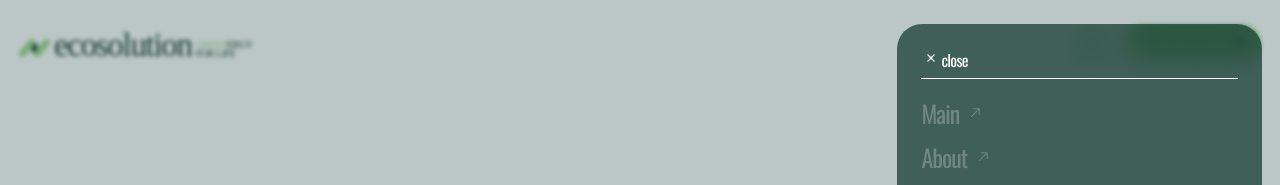
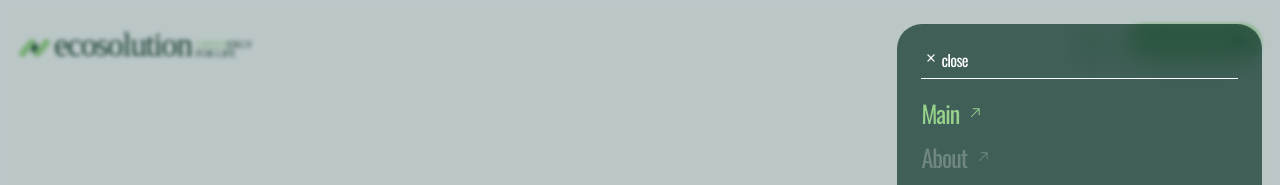
Before and after one commit to VitalikN/green_energy, a Next.js app: page / in a window 1280 px wide. Both pictures are taken after a click on the element 1092 px from the left and 46 px from the top of the page. Shown: the top 185 px of the page. Built offline with nearby package versions, Linux system fonts and the light colour scheme.

Commit message:
fix active

```diff
--- a/src/components/Burger.jsx
+++ b/src/components/Burger.jsx
@@ -35,8 +35,7 @@ const Burger = () => {
                 smooth={true}
                 offset={-120}
                 duration={700}
-                href="/"
-                className={`${styles.menu__link}
+                className={`${styles.menu__link} ${styles.active}
                 `}
               >
                 Main
--- a/src/sass/layouts/burger.module.scss
+++ b/src/sass/layouts/burger.module.scss
@@ -121,10 +121,9 @@
   gap: 8px;
   border-top: 1px solid #fff;
 }
-.active {
-  color: var(--color-hover);
-}
+
 .menu__link {
+  cursor: pointer;
   display: flex;
   align-items: center;
   gap: 8px;
@@ -137,11 +136,19 @@
   letter-spacing: -0.96px;
   transition: all 0.3s ease;
 
-  &:focus,
   &:hover {
     color: var(--color-icon);
   }
+  &:focus,
+  &:active {
+    color: var(--color-hover);
+  }
 }
+
+.active {
+  color: var(--color-hover);
+}
+
 .menu__link__icon {
   font-size: 16px;
 }
```
